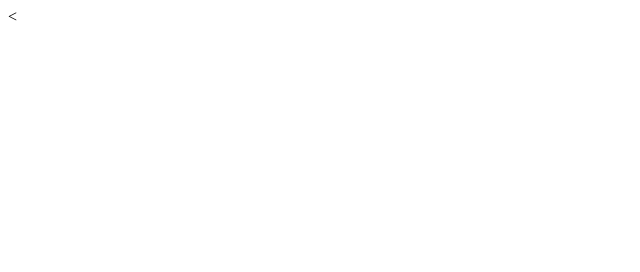
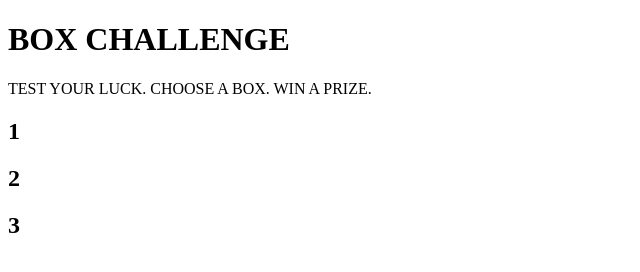
Before and after one commit to marissaculbreth/m6-hw6-culbreth-marissa, a plain HTML site: page index.html in a window 1280 px wide. Shown: the whole page, without its empty margins (0-640 px from the left). Drawn offline with Linux system fonts and the light colour scheme.

Commit message:
Add header, subheader and boxes to page

```diff
--- a/index.html
+++ b/index.html
@@ -1,6 +1,8 @@
-<<!DOCTYPE html>
+<!DOCTYPE html>
 <html lang="en" dir="ltr">
+
   <head>
+
     <meta charset="utf-8">
     <title>Homework 6</title>
     <link type="text/css" rel="stylesheet" href="main.css" />
@@ -9,10 +11,27 @@
 			<script src="js/html5shiv-printshiv.min.js"></script>
 		<![endif]-->
   </head>
+
   <body>
+    <header>
+      <h1>BOX CHALLENGE</h1>
+    </header>
 
+    <div>
+      <p>TEST YOUR LUCK. CHOOSE A BOX. WIN A PRIZE.</p>
+    </div>
+
+    <main class="site-content">
+      <section class="box-grid">
+        <h2>1</h2>
+        <h2>2</h2>
+        <h2>3</h2>
+      </section>
+    </main>
 
 
     <script src="main.js"></script>
+
   </body>
+
 </html>
```
